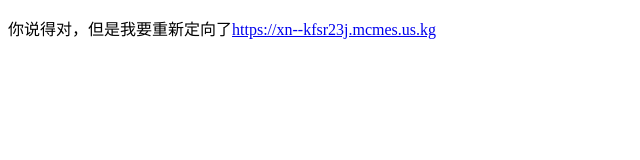
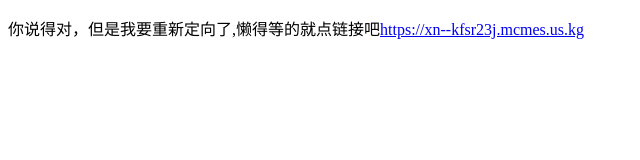
Before and after one commit to starera-server/starera-server.github.io, a plain HTML site: page index.html in a window 1280 px wide. Shown: the whole page, without its empty margins (0-640 px from the left). Drawn offline with Linux system fonts and the light colour scheme.

Commit message:
Update index.html

```diff
--- a/index.html
+++ b/index.html
@@ -1,9 +1,9 @@
 <!DOCTYPE html>
 <html>
 <head>
-    <meta http-equiv="refresh" content="3;url=https://xn--kfsr23j.mcmes.us.kg">
+    <meta http-equiv="refresh" content="2;url=https://xn--kfsr23j.mcmes.us.kg">
 </head>
 <body>
-    <p>你说得对，但是我要重新定向了<a href="https://xn--kfsr23j.mcmes.us.kg">https://xn--kfsr23j.mcmes.us.kg</a></p>
+    <p>你说得对，但是我要重新定向了,懒得等的就点链接吧<a href="https://xn--kfsr23j.mcmes.us.kg">https://xn--kfsr23j.mcmes.us.kg</a></p>
 </body>
 </html>
```
